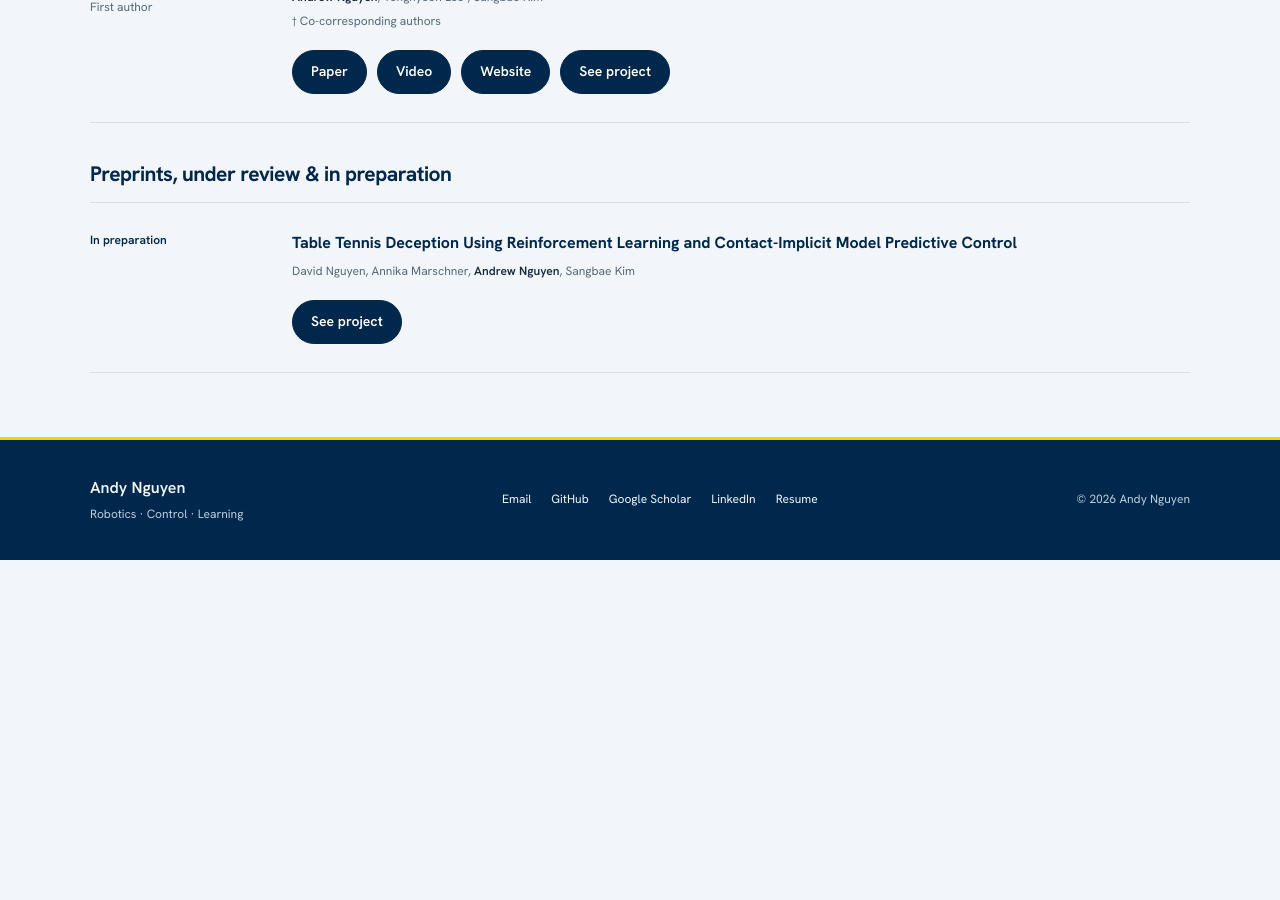
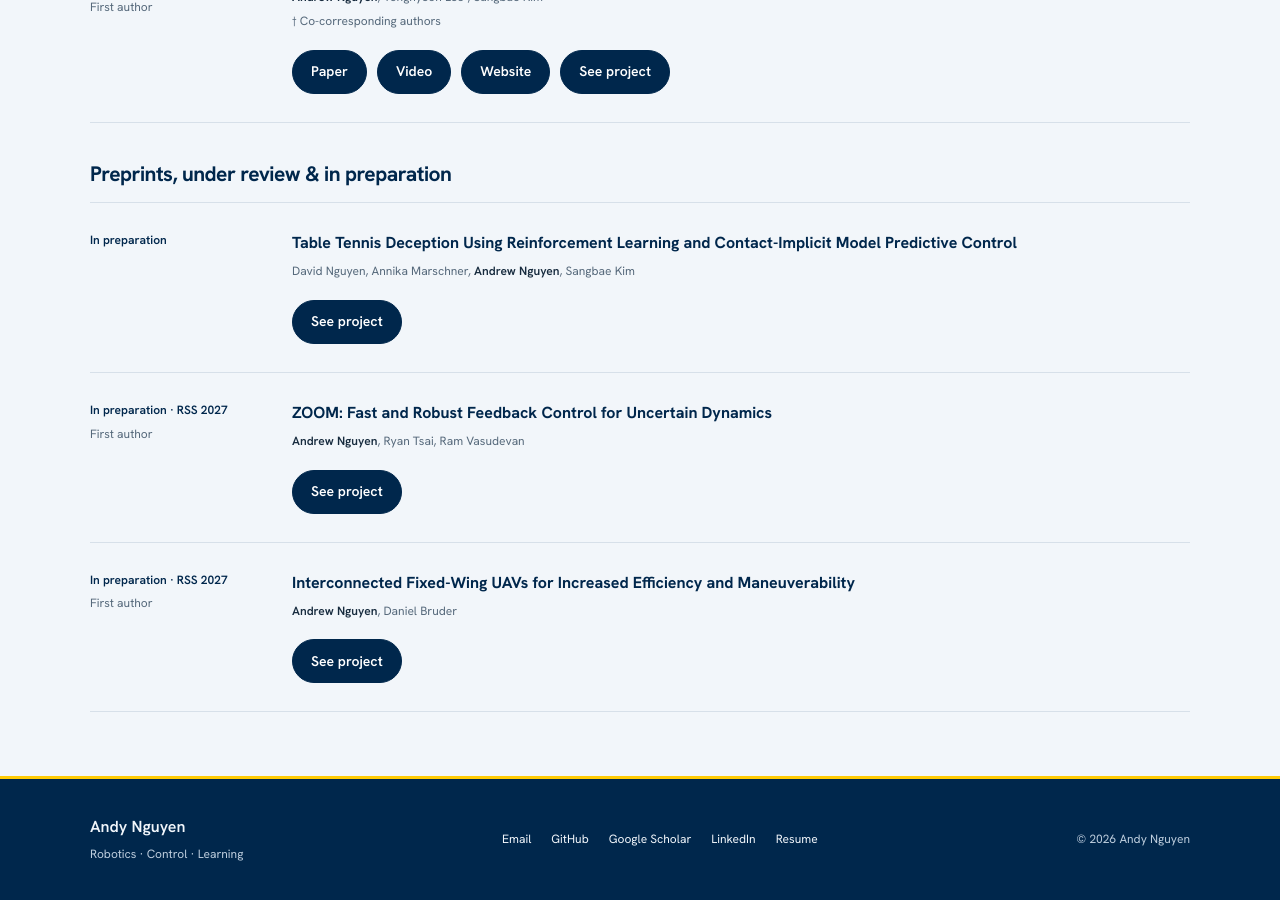
Before and after one commit to andrewjnguyen21/andrewjnguyen21.github.io, a Jekyll site: the page built from index.html, in a window 1280 px wide and 900 px high, scrolled down 3286 px. Built offline with Jekyll 4.4.1, drawn with Linux system fonts in a browser that asks for light colours; before the commit the page ends 3846 px from its top, so only the background shows below that.

Commit message:
Add FLINT and fixed-wing UAV manuscripts; link unpublished papers to their projects
Co-Authored-By: Claude Opus 5.5 <noreply@anthropic.com>

```diff
--- a/_data/work.yml
+++ b/_data/work.yml
@@ -128,6 +128,11 @@
   summary: MPC-based feedback control for randomized robot models.
   contribution: I developed and evaluated the MPC feedback-controller workflow in FLINT, using randomized robot models to test closed-loop trajectory tracking across changing mechanisms.
   tags: [Model predictive control, Feedback control, Robot simulation]
+  publication: flint-feedback-paper
+  first_author: true
+  paper_title: 'ZOOM: Fast and Robust Feedback Control for Uncertain Dynamics'
+  authors: '<strong>Andrew Nguyen</strong>, Ryan Tsai, Ram Vasudevan'
+  venue: In preparation · RSS 2027
 - id: humanoid-simulation
   hidden: true
   title: Bringing actuator dynamics into simulation
@@ -154,6 +159,11 @@
   summary: Simulation and control for interconnected fixed-wing formations.
   contribution: I developed the simulation and control stack for interconnected fixed-wing UAV formations.
   tags: [Simulation, Formation control, Waypoint following]
+  publication: uav-formations-paper
+  first_author: true
+  paper_title: Interconnected Fixed-Wing UAVs for Increased Efficiency and Maneuverability
+  authors: '<strong>Andrew Nguyen</strong>, Daniel Bruder'
+  venue: In preparation · RSS 2027
 - id: roof-inspection
   group: engineering
   title: Autonomous Tensile Roof Inspection Robot
--- a/_includes/publication-entry.html
+++ b/_includes/publication-entry.html
@@ -3,7 +3,7 @@
   <article class="publication" id="{{ entry.publication }}">
     <div class="publication-marker"><span>{{ entry.venue }}</span>{% if entry.first_author %}<small>First author</small>{% endif %}</div>
     <div class="publication-copy">
-      <h4 class="publication-title">{% if entry.paper %}<a href="{{ entry.paper }}" target="_blank" rel="noopener noreferrer">{{ entry.paper_title }}</a>{% else %}{{ entry.paper_title }}{% endif %}</h4>
+      <h4 class="publication-title">{% if entry.paper %}<a href="{{ entry.paper }}" target="_blank" rel="noopener noreferrer">{{ entry.paper_title }}</a>{% elsif entry.publication_only %}{{ entry.paper_title }}{% else %}<a href="{{ '/#project-' | append: entry.id | relative_url }}">{{ entry.paper_title }}</a>{% endif %}</h4>
       <p class="authors">{{ entry.authors }}</p>
       {% if entry.author_note %}<p class="author-note">{{ entry.author_note }}</p>{% endif %}
       {% unless entry.publication_only %}
```
